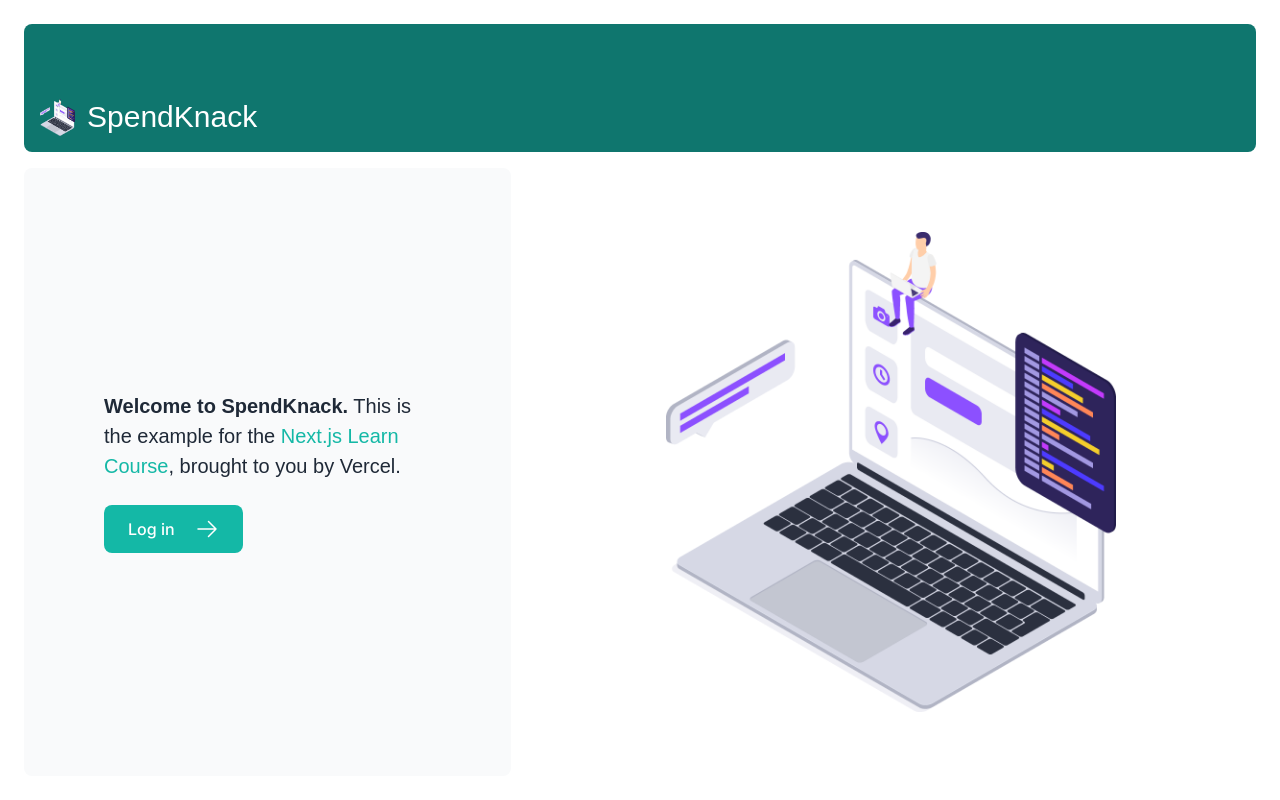
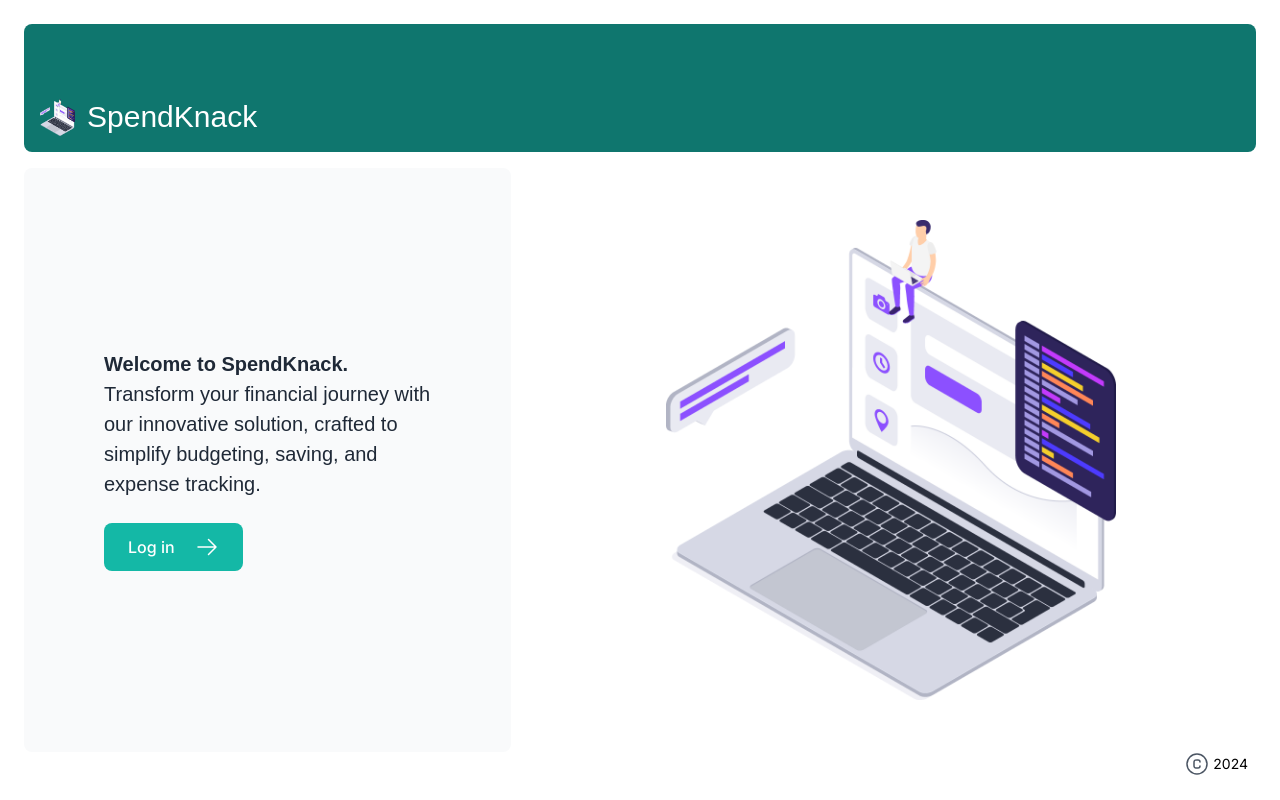
Before and after one commit to IdtDanny/spend-knack, a Next.js app in the folder spend/: page / in a window 1280 px wide. Built offline with nearby package versions, Linux system fonts and the light colour scheme; a web font is replaced by a local one.

Commit message:
Back to Zero

```diff
--- a/spend/app/layout.tsx
+++ b/spend/app/layout.tsx
@@ -1,6 +1,8 @@
 import '@/app/ui/global.css';
 import { inter } from '@/app/ui/fonts';
 import { Metadata } from 'next';
+import { lusitana } from '@/app/ui/fonts';
+import { CopyrightIcon } from '@/app/ui/dashboard/icon-template';
 
 <link rel="icon" href="favicon.ico" />
 
--- a/spend/app/login/page.tsx
+++ b/spend/app/login/page.tsx
@@ -1,6 +1,7 @@
 import AcmeLogo from "@/app/ui/acme-logo";
 import LoginForm from "@/app/ui/login-form";
 import { Metadata } from 'next';
+import { CopyrightIcon } from "../ui/dashboard/icon-template";
 
 export const metadata: Metadata = {
     title: 'Login',
@@ -16,6 +17,7 @@ export default function LoginPage() {
                     </div>
                 </div>
                 <LoginForm />
+                <CopyrightIcon className={`text-l text-gray-600`} />
             </div>
         </main>
     );
--- a/spend/app/page.tsx
+++ b/spend/app/page.tsx
@@ -1,9 +1,10 @@
 import AcmeLogo from '@/app/ui/acme-logo';
 import { ArrowRightIcon } from '@heroicons/react/24/outline';
 import Link from 'next/link';
-import styles from '@/app/ui/home.module.css';
+// import styles from '@/app/ui/home.module.css';
 import { lusitana } from '@/app/ui/fonts';
 import Image from 'next/image';
+import { CopyrightIcon } from '@/app/ui/dashboard/icon-template';
 
 export default function Page() {
     return (
@@ -20,11 +21,13 @@ export default function Page() {
                     {/* <div className="relative w-0 h-0 border-l-[15px] border-r-[15px] border-b-[26px] border-l-transparent border-r-transparent border-b-black" /> */}
 
                     <p className={`${lusitana.className} text-l text-gray-800 md:text-xl md:leading-normal`}>
-            <strong>Welcome to SpendKnack.</strong> This is the example for the{' '}
-            <a href="https://nextjs.org/learn/" className="text-teal-500">
+                        <strong>Welcome to SpendKnack.</strong> <br />
+                        Transform your financial journey with our innovative solution, crafted to simplify budgeting, saving, and expense tracking.
+                        {' '}
+                        {/* <a href="https://nextjs.org/learn/" className="text-teal-500">
               Next.js Learn Course
-            </a>
-            , brought to you by Vercel.
+            </a> */}
+                        {/* , brought to you by Vercel. */}
                     </p>
                     <Link
                         href="/login"
@@ -52,6 +55,7 @@ export default function Page() {
                     />
                 </div>
             </div>
+            <CopyrightIcon className={`text-l text-gray-600`} />
         </main>
     );
 }
--- a/spend/app/ui/acme-logo.tsx
+++ b/spend/app/ui/acme-logo.tsx
@@ -1,6 +1,6 @@
 // import { GlobeAltIcon } from '@heroicons/react/24/outline';
 import { lusitana } from '@/app/ui/fonts';
-import { SavingsIcon } from '@/app/ui/dashboard/account-setting-02-stroke-rounded';
+import { SavingsIcon } from '@/app/ui/dashboard/icon-template';
 import Image from 'next/image';
 
 export default function AcmeLogo() {
--- a/spend/app/ui/dashboard/account-setting-02-stroke-rounded.tsx
+++ b/spend/app/ui/dashboard/icon-template.tsx
@@ -51,3 +51,22 @@ export const Invoice02Icon = (props: React.SVGProps<SVGSVGElement>) => (
         <path d="M14.5 9.875C13.6716 9.875 13 10.4626 13 11.1875C13 11.9124 13.6716 12.5 14.5 12.5C15.3284 12.5 16 13.0876 16 13.8125C16 14.5374 15.3284 15.125 14.5 15.125M14.5 9.875C15.1531 9.875 15.7087 10.2402 15.9146 10.75M14.5 9.875V9M14.5 15.125C13.8469 15.125 13.2913 14.7598 13.0854 14.25M14.5 15.125V16" stroke="currentColor" strokeWidth="1.5" strokeLinecap="round" />
     </svg>
 );
+
+export function CopyrightIcon(props: React.SVGProps<SVGSVGElement>) {
+    return (
+        <div className="flex items-center justify-end mr-2">
+            <svg xmlns="http://www.w3.org/2000/svg" viewBox="0 0 24 24" width={24} height={24} color={"#000000"} fill={"none"} {...props}>
+                <path d="M22 12C22 17.5228 17.5228 22 12 22C6.47715 22 2 17.5228 2 12C2 6.47715 6.47715 2 12 2C17.5228 2 22 6.47715 22 12Z" stroke="currentColor" strokeWidth="1.5" />
+                <path d="M15 14C15 15.1046 14.1046 16 13 16H12C11.0681 16 10.6022 16 10.2346 15.8478C9.74458 15.6448 9.35523 15.2554 9.15224 14.7654C9 14.3978 9 13.9319 9 13V11C9 10.0681 9 9.60218 9.15224 9.23463C9.35523 8.74458 9.74458 8.35523 10.2346 8.15224C10.6022 8 11.0681 8 12 8H13C14.1046 8 15 8.89543 15 10" stroke="currentColor" strokeWidth="1.5" strokeLinecap="round" />
+            </svg>
+            <p className="text-sm ml-1">{new Date().getFullYear()}</p>
+        </div>
+    );
+};
+
+// export const CopyrightIcon = (props: React.SVGProps<SVGSVGElement>) => (
+//     <svg xmlns="http://www.w3.org/2000/svg" viewBox="0 0 24 24" width={24} height={24} color={"#000000"} fill={"none"} {...props}>
+//         <path d="M22 12C22 17.5228 17.5228 22 12 22C6.47715 22 2 17.5228 2 12C2 6.47715 6.47715 2 12 2C17.5228 2 22 6.47715 22 12Z" stroke="currentColor" strokeWidth="1.5" />
+//         <path d="M15 14C15 15.1046 14.1046 16 13 16H12C11.0681 16 10.6022 16 10.2346 15.8478C9.74458 15.6448 9.35523 15.2554 9.15224 14.7654C9 14.3978 9 13.9319 9 13V11C9 10.0681 9 9.60218 9.15224 9.23463C9.35523 8.74458 9.74458 8.35523 10.2346 8.15224C10.6022 8 11.0681 8 12 8H13C14.1046 8 15 8.89543 15 10" stroke="currentColor" strokeWidth="1.5" strokeLinecap="round" />
+//     </svg>
+// );
--- a/spend/app/ui/dashboard/nav-links.tsx
+++ b/spend/app/ui/dashboard/nav-links.tsx
@@ -8,7 +8,7 @@ import {
 import Link from 'next/link';
 import { usePathname } from 'next/navigation';
 import clsx from 'clsx';
-import { AccountSetting02Icon, AffiliateIcon } from '@/app/ui/dashboard/account-setting-02-stroke-rounded';
+import { AccountSetting02Icon, AffiliateIcon } from '@/app/ui/dashboard/icon-template';
 
 // Map of links to display in the side navigation.
 // Depending on the size of the application, this would be stored in a database.
--- a/spend/app/ui/invoices/edit-form.tsx
+++ b/spend/app/ui/invoices/edit-form.tsx
@@ -9,8 +9,6 @@ import {
 } from '@heroicons/react/24/outline';
 import Link from 'next/link';
 import { Button } from '@/app/ui/button';
-import { updateInvoice, State } from '@/app/lib/actions';
-import { useActionState } from 'react';
 
 export default function EditInvoiceForm({
     invoice,
@@ -19,13 +17,8 @@ export default function EditInvoiceForm({
     invoice: InvoiceForm;
     customers: CustomerField[];
 }) {
-
-    const initialState = { message: null, errors: {} };
-    const updateInvoiceWithId = updateInvoice.bind(null, invoice.id);
-    const [state, formAction] = useActionState(updateInvoiceWithId, initialState);
-
     return (
-        <form action={formAction}>
+        <form>
             <div className="rounded-md bg-gray-50 p-4 md:p-6">
                 {/* Customer Name */}
                 <div className="mb-4">
```
Lines whose indentation alone changed are shown as unchanged.
